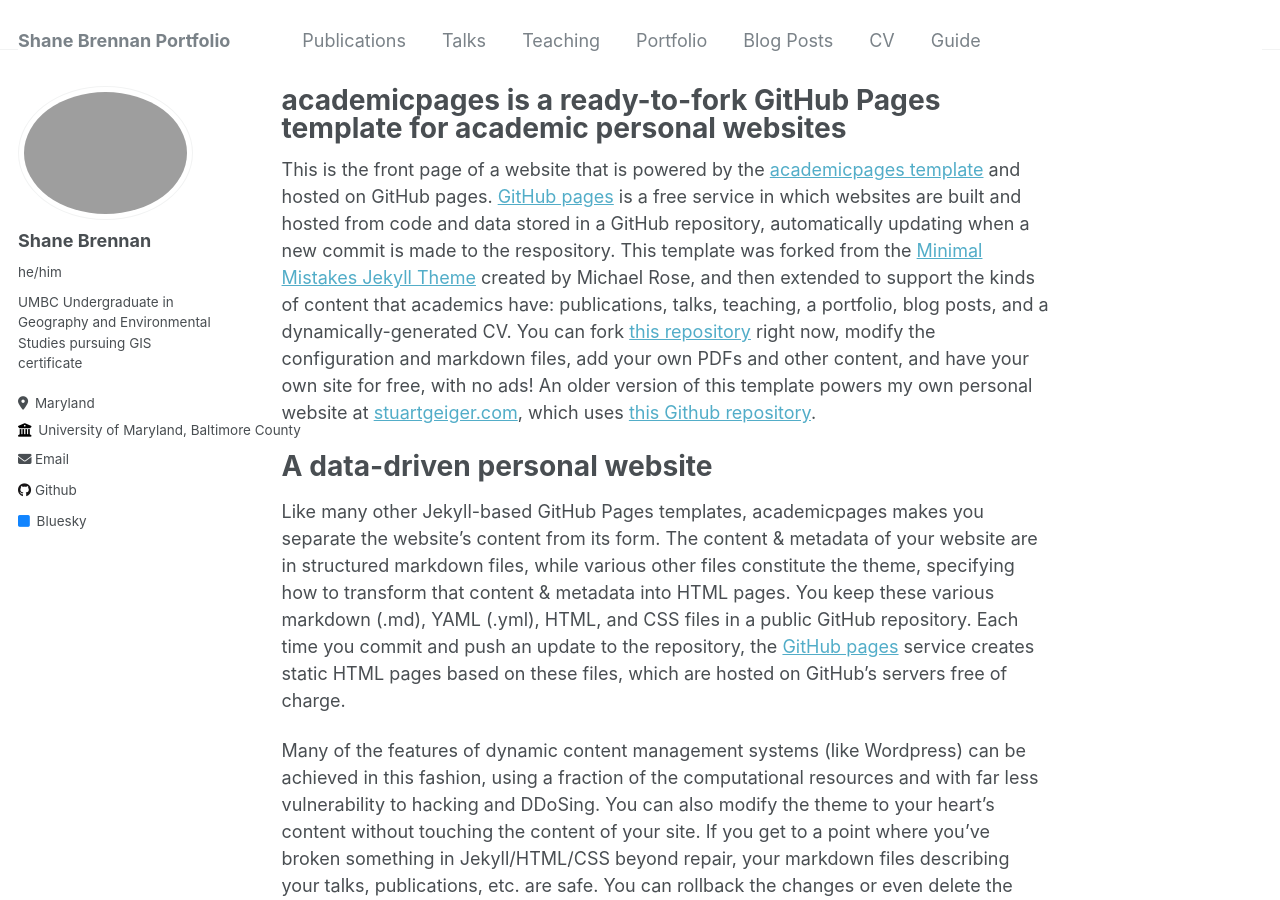
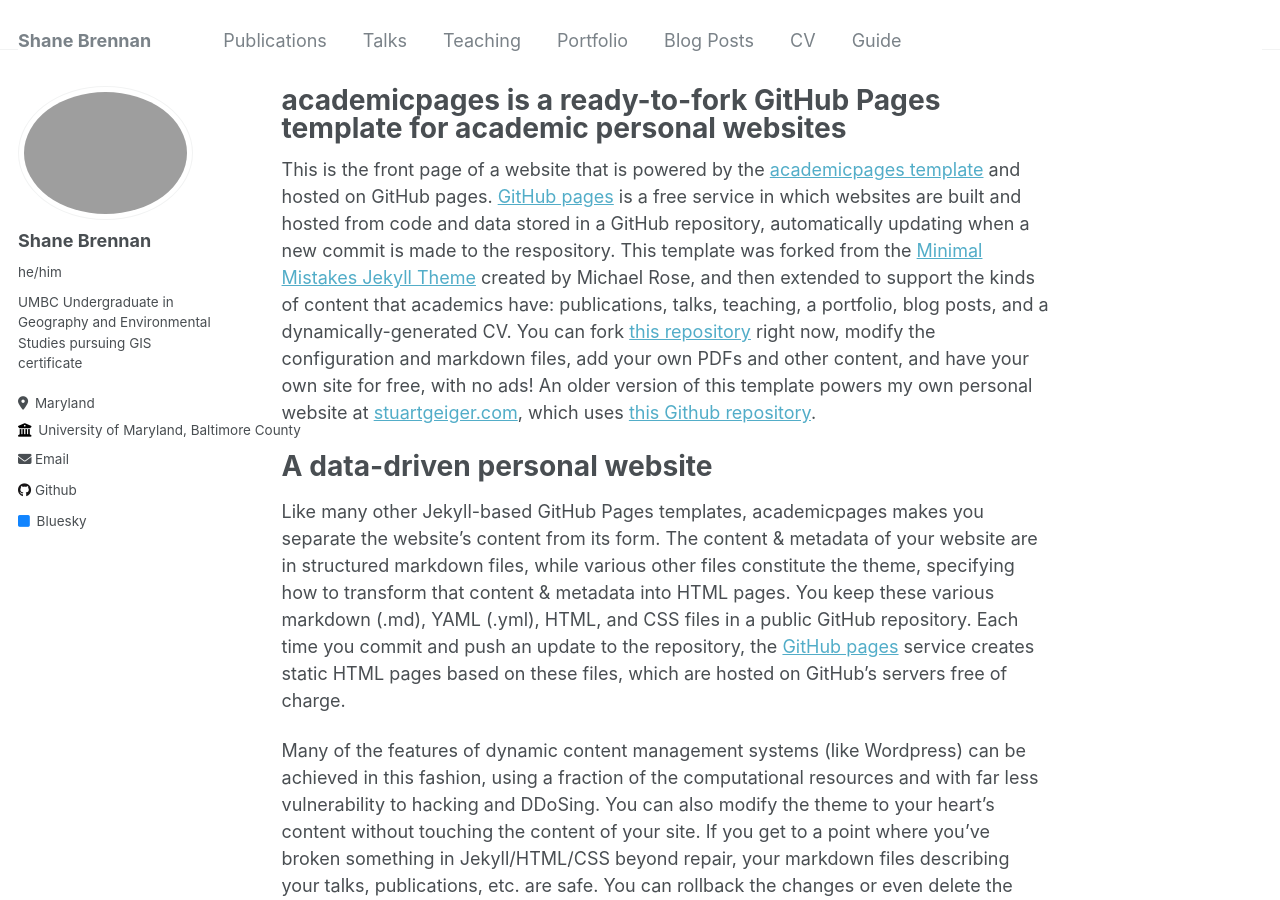
Before and after one commit to ShaneBren/ShaneBre.github.io, a Jekyll site: the page built from _pages/about.md, in a window 1280 px wide and 900 px high. Built offline with Jekyll 4.4.1, drawn with Linux system fonts in a browser that asks for light colours.

Commit message:
Update _config.yml

```diff
--- a/_config.yml
+++ b/_config.yml
@@ -8,7 +8,7 @@
 
 # Basic Site Settings
 locale                   : "en-US"
-title                    : "Shane Brennan Portfolio"
+title                    : "Shane Brennan"
 title_separator          : "-"
 name                     : &name "Shane Brennan"
 description              : &description "personal description"
```
